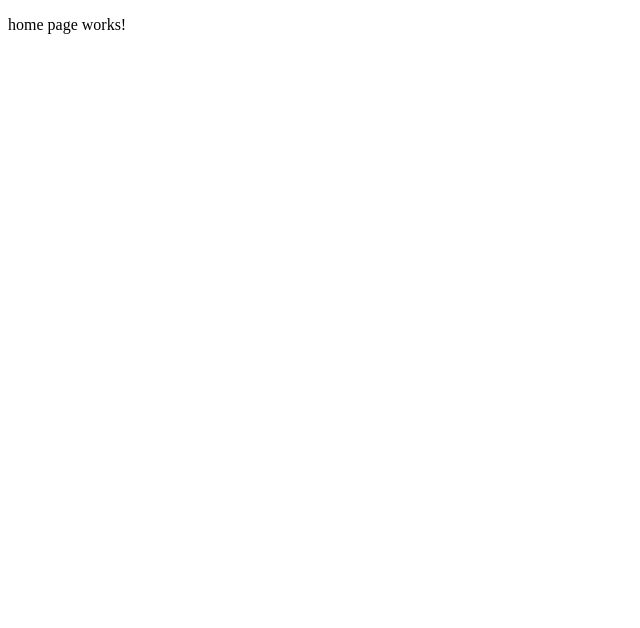
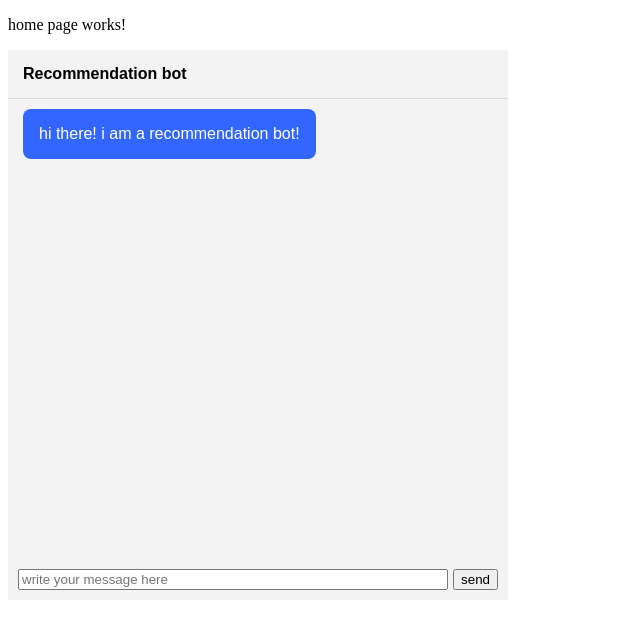
Before and after one commit to weldnor/frontend, an Angular app: page / in a window 1280 px wide. Shown: the top 628 px of the page, without its empty margins (0-640 px from the left). Built offline with nearby package versions, Linux system fonts and the light colour scheme.

Commit message:
Add chat component template

```diff
--- /dev/null
+++ b/src/app/modules/main/components/chat/chat.component.html
@@ -0,0 +1,24 @@
+<div class="chat">
+
+  <div class="header">
+    <div class="header-text">Recommendation bot</div>
+  </div>
+
+  <hr/>
+
+  <div class="messages">
+
+    <div class="message">
+      <div class="message-content">
+        <div class="message-text">hi there! i am a recommendation bot!</div>
+      </div>
+    </div>
+
+  </div>
+
+  <div class="form">
+    <input class="form-input" placeholder="write your message here" type="text">
+    <button class="form-button">send</button>
+  </div>
+
+</div>
--- /dev/null
+++ b/src/app/modules/main/components/chat/chat.component.scss
@@ -0,0 +1,68 @@
+.chat {
+  display: flex;
+  flex-direction: column;
+  width: 500px;
+  height: 550px;
+  background-color: #f3f3f3;
+  font-family: sans-serif;
+}
+
+.header {
+  display: flex;
+  flex-direction: column;
+  width: 100%;
+  height: fit-content;
+  margin: 15px;
+  font-weight: 600;
+}
+
+.messages {
+  width: 100%;
+  overflow-x: auto;
+  flex: 1;
+}
+
+.message {
+  display: flex;
+  flex-direction: row;
+  margin-top: 10px;
+  margin-left: 15px;
+  margin-right: 15px;
+}
+
+.message-content {
+  display: flex;
+  flex-direction: column;
+  padding: 16px;
+  background-color: #3366ff;
+  color: white;
+  border-radius: 0.5rem;
+}
+
+.message-text {
+  word-break: break-all;
+}
+
+.form {
+  display: flex;
+  flex-direction: row;
+  width: auto;
+  height: fit-content;
+  margin: 10px;
+}
+
+.form-input {
+  flex: 1;
+}
+
+.form-button {
+  margin-left: 5px;
+}
+
+//горизонтальный разделитель
+hr {
+  width: 100%;
+  border: 0;
+  border-top: 1px solid rgba(0, 0, 0, 0.1);
+  margin: 0;
+}
--- /dev/null
+++ b/src/app/modules/main/components/chat/chat.component.ts
@@ -0,0 +1,16 @@
+import {Component, OnInit} from '@angular/core';
+
+@Component({
+  selector: 'app-chat',
+  templateUrl: './chat.component.html',
+  styleUrls: ['./chat.component.scss']
+})
+export class ChatComponent implements OnInit {
+
+  constructor() {
+  }
+
+  ngOnInit(): void {
+  }
+
+}
--- a/src/app/modules/main/pages/home/home.page.html
+++ b/src/app/modules/main/pages/home/home.page.html
@@ -1 +1,3 @@
 <p>home page works!</p>
+
+<app-chat></app-chat>
```
Also changed, not shown: src/app/modules/main/main.module.ts (+6 -5 lines), 1 other file (tests, documents, lock files or other folders).
